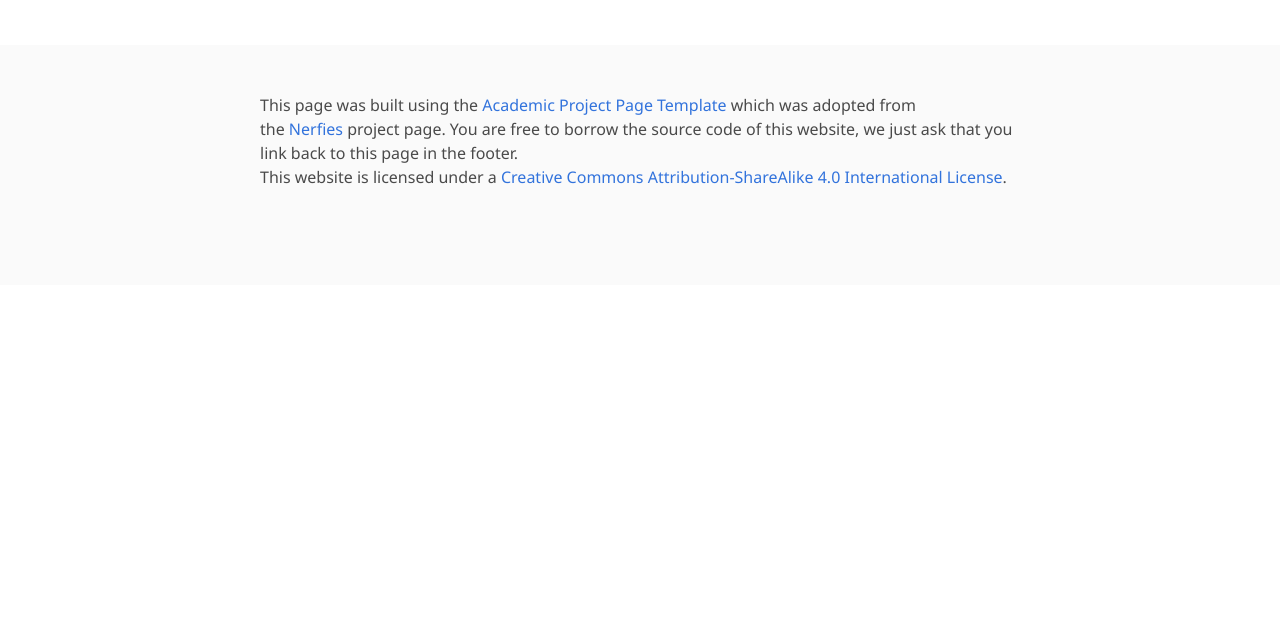
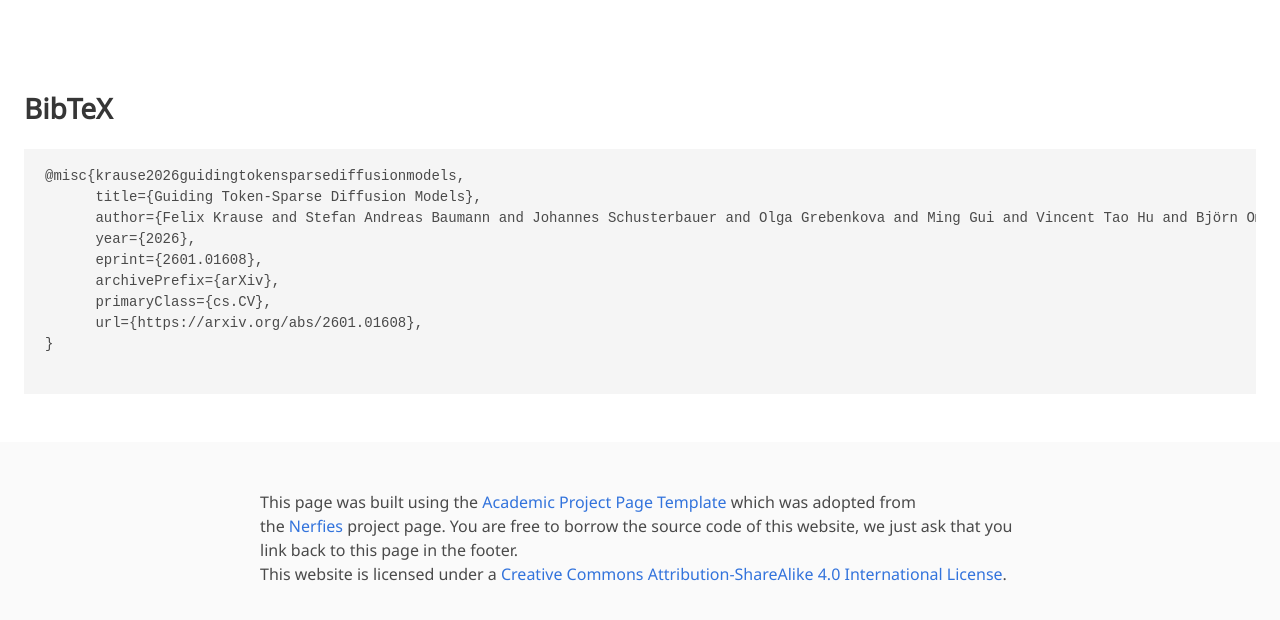
Before and after one commit to CompVis/sparse-guidance, a plain HTML site: page docs/index.html in a window 1280 px wide. Shown: the part 6983-7603 px from the top of the page. Before the commit the page ends 7268 px from the top, so only its background shows below. Drawn offline with nearby package versions, Linux system fonts and the light colour scheme; a web font is replaced by a local one.

Commit message:
update page

```diff
--- a/docs/index.html
+++ b/docs/index.html
@@ -361,11 +361,28 @@
 	                </div>
 	            </div>
 	        </div>
-	    </section>
+    </section>
 
 
 
 
+
+    <!--BibTex citation -->
+    <section class="section" id="BibTeX">
+        <div class="container is-max-desktop content">
+            <h2 class="title">BibTeX</h2>
+            <pre><code>@misc{krause2026guidingtokensparsediffusionmodels,
+      title={Guiding Token-Sparse Diffusion Models},
+      author={Felix Krause and Stefan Andreas Baumann and Johannes Schusterbauer and Olga Grebenkova and Ming Gui and Vincent Tao Hu and Björn Ommer},
+      year={2026},
+      eprint={2601.01608},
+      archivePrefix={arXiv},
+      primaryClass={cs.CV},
+      url={https://arxiv.org/abs/2601.01608},
+}
+      </code></pre>
+        </div>
+    </section>
 
 
     <footer class="footer">
```
